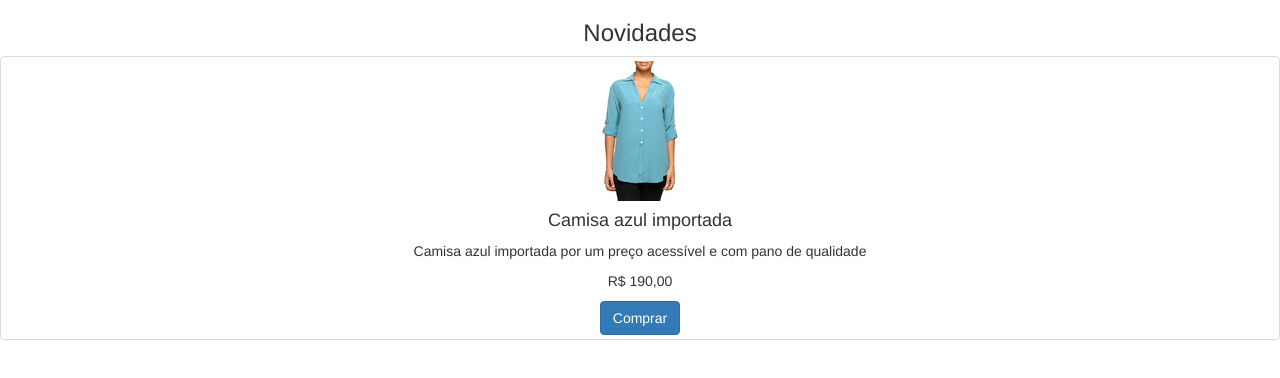
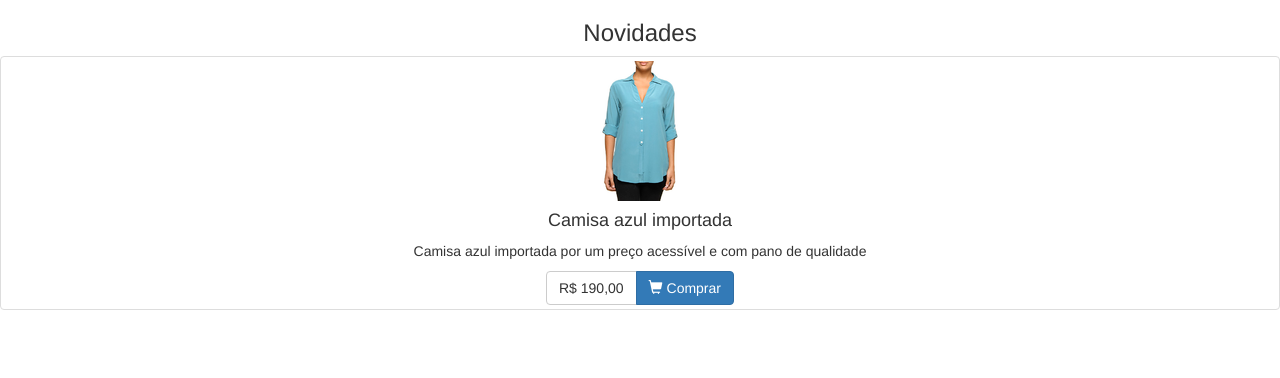
Before and after one commit to robsonoliveira/alura-bootstrap, a plain HTML site: page index.html in a window 1280 px wide. Drawn offline with Linux system fonts and the light colour scheme.

Commit message:
incluindo o ícone do carrinho de compras e usando a class btn-group

```diff
--- a/index.html
+++ b/index.html
@@ -18,8 +18,13 @@
                     <p>Camisa azul importada por um preço acessível e com pano de qualidade</p>
                 </div>
             </figure>
-            <p>R$ 190,00</p>
-            <a href="#" class="btn btn-primary">Comprar</a>
+            <div class="btn-group">
+                <a href="#" class="btn btn-default">R$ 190,00</a>
+                <a href="#" class="btn btn-primary">
+                    <span class="glyphicon glyphicon-shopping-cart"></span>
+                    Comprar
+                </a>
+            </div>
         </div>
     </main>
 </body>
```
